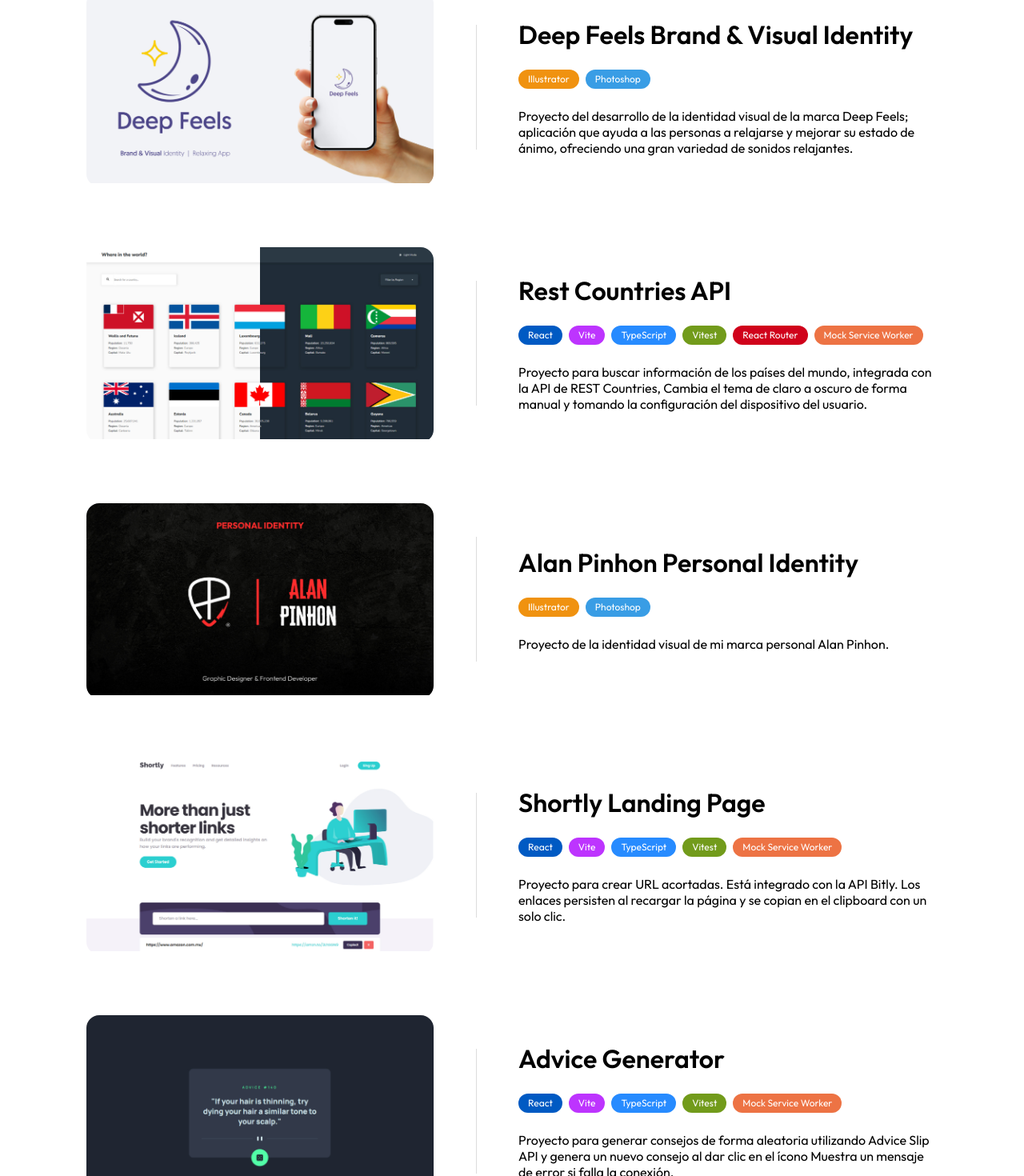
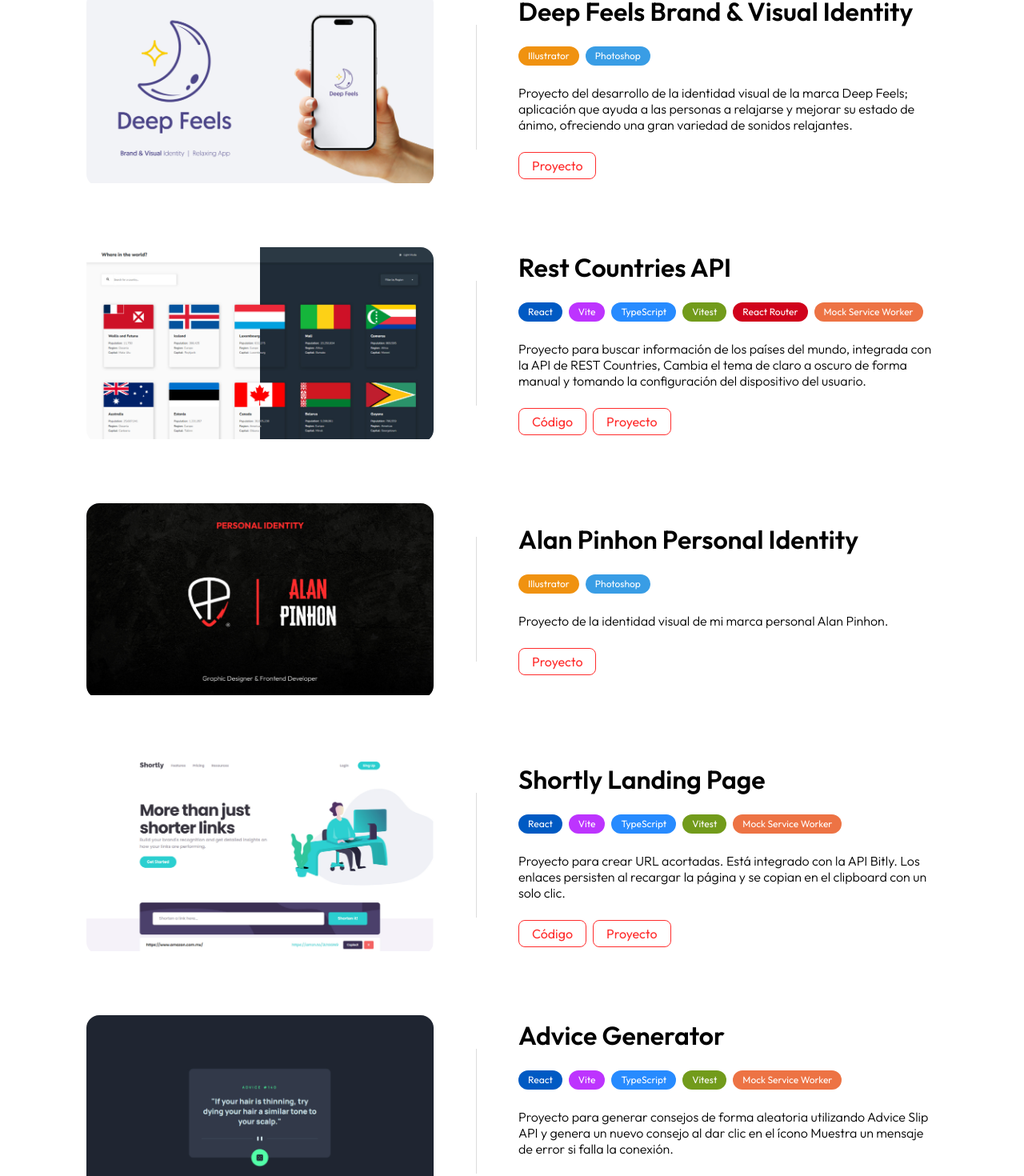
Before and after one commit to AlanPinhon/ap-portfolio, a React (Vite) app: page / in a window 1280 px wide. Shown: the part 2833-4303 px from the top of the page at 80% size. Built offline with nearby package versions, Linux system fonts and the light colour scheme.

Commit message:
chore: links button added to each project

```diff
--- /dev/null
+++ b/src/components/ButtonLink/ButtonLink.tsx
@@ -0,0 +1,14 @@
+import React from 'react';
+import './ButtonLinkStyles.css';
+
+type BtnLinkProps = {
+  href: string;
+  children: React.ReactNode;
+}
+
+export const ButtonLink = ({href, children}:BtnLinkProps) => (
+  <a className='btn-link' href={href}>
+
+    {children}
+  </a>
+)
--- /dev/null
+++ b/src/components/ButtonLink/ButtonLinkStyles.css
@@ -0,0 +1,13 @@
+.btn-link {
+  color: var(--rock-red);
+  padding: .5rem 1rem;
+  border: 1px solid var(--rock-red);
+  border-radius: .5rem;
+  transition: all .15s ease-in-out;
+
+  &:hover {
+    color: var(--main-white);
+    background-color: var(--rock-red);
+  }
+
+}
--- a/src/components/ProjectCard/ProjectCard.tsx
+++ b/src/components/ProjectCard/ProjectCard.tsx
@@ -10,9 +10,10 @@ type ProjectCardProps = {
     color: string,
     tagName: string
   }[];
+  children: React.ReactNode;
 }
 
-export const DevProjectCard = ({altImg, description, img, title, tags}:ProjectCardProps) => (
+export const DevProjectCard = ({altImg, description, img, children, title, tags}:ProjectCardProps) => (
   <section className="project-card">
     <div className="img-container">
       <img src={img} alt={altImg} />
@@ -23,11 +24,14 @@ export const DevProjectCard = ({altImg, description, img, title, tags}:ProjectCa
       <div className="tag-container">
       {
         (tags && tags.length > 0) && tags.map( ({color, tagName}) => (
-          <Tag color={color} tagName={tagName}/>
+          <Tag key={tagName} color={color} tagName={tagName}/>
         ))
       }
       </div>
       <p className="project-description">{description}</p>
+      <div className="links-container">
+        {children}
+      </div>
     </div>
   </section>
 )
--- a/src/components/ProjectCard/ProjectCardStyles.css
+++ b/src/components/ProjectCard/ProjectCardStyles.css
@@ -38,6 +38,15 @@
     flex-wrap: wrap;
     gap: .5rem;
   }
+
+  & .project-description {
+    font-weight: var(--outfit-light);
+  }
+
+  & .links-container {
+    display: flex;
+    gap: .5rem;
+  }
 }
 
 
--- a/src/components/Projects/Projects.tsx
+++ b/src/components/Projects/Projects.tsx
@@ -7,6 +7,7 @@ import APBrand from '../../assets/img/project-img/ap-brand-cover.jpg';
 import ShortlyCover from '../../assets/img/project-img/shortly-cover.jpg';
 import AdviceCover from '../../assets/img/project-img/advice-cover.jpg';
 import { tagList } from './tagList';
+import { ButtonLink } from '../ButtonLink/ButtonLink';
 import './ProjectsStyles.css'
 
 export const Projects = () => (
@@ -24,7 +25,10 @@ export const Projects = () => (
         estilos y pautas de diseño para facilitar el desarrollo de la aplicación
         Deep Feels.'
         tags={[tagList.react, tagList.ts, tagList.styled, tagList.webpack, tagList.storybook, tagList.jest]}
-      />
+      >
+        <ButtonLink href='#'>Código</ButtonLink>
+        <ButtonLink href='#'>Proyecto</ButtonLink>
+      </DevProjectCard>
 
       <DevProjectCard
         img={DeepFeelsFigma}
@@ -34,7 +38,9 @@ export const Projects = () => (
         destinado a proporcionar un conjunto coherente de componentes reutilizables,
         estilos y pautas de diseño para facilitar el desarrollo de la aplicación Deep Feels.'
         tags={[tagList.figma]}
-      />
+      >
+        <ButtonLink href='#'>Proyecto</ButtonLink>
+      </DevProjectCard>
 
       <DevProjectCard
         img={DeepFeelsBrand}
@@ -45,7 +51,9 @@ export const Projects = () => (
         y mejorar su estado de ánimo, ofreciendo una gran variedad de sonidos
         relajantes.'
         tags={[tagList.ai, tagList.ps]}
-      />
+      >
+        <ButtonLink href='#'>Proyecto</ButtonLink>
+      </DevProjectCard>
 
       <DevProjectCard
         img={RestCountries}
@@ -55,7 +63,10 @@ export const Projects = () => (
         integrada con la API de REST Countries, Cambia el tema de claro a oscuro de
         forma manual y tomando la configuración del dispositivo del usuario.'
         tags={[tagList.react, tagList.vite, tagList.ts, tagList.vitest, tagList.reactRouter, tagList.msw]}
-      />
+      >
+        <ButtonLink href='#'>Código</ButtonLink>
+        <ButtonLink href='#'>Proyecto</ButtonLink>
+      </DevProjectCard>
 
       <DevProjectCard
         img={APBrand}
@@ -63,7 +74,9 @@ export const Projects = () => (
         title='Alan Pinhon Personal Identity'
         description='Proyecto de la identidad visual de mi marca personal Alan Pinhon.'
         tags={[tagList.ai, tagList.ps]}
-      />
+      >
+        <ButtonLink href='#'>Proyecto</ButtonLink>
+      </DevProjectCard>
 
       <DevProjectCard
         img={ShortlyCover}
@@ -72,7 +85,10 @@ export const Projects = () => (
         description='Proyecto para crear URL acortadas. Está integrado con la API Bitly.
         Los enlaces persisten al recargar la página y se copian en el clipboard con un solo clic.'
         tags={[tagList.react, tagList.vite, tagList.ts, tagList.vitest, tagList.msw]}
-      />
+      >
+        <ButtonLink href='#'>Código</ButtonLink>
+        <ButtonLink href='#'>Proyecto</ButtonLink>
+      </DevProjectCard>
 
       <DevProjectCard
         img={AdviceCover}
@@ -82,7 +98,10 @@ export const Projects = () => (
         Advice Slip API y genera un nuevo consejo al dar clic en el ícono
         Muestra un mensaje de error si falla la conexión.'
         tags={[tagList.react, tagList.vite, tagList.ts, tagList.vitest, tagList.msw]}
-      />
+      >
+        <ButtonLink href='#'>Código</ButtonLink>
+        <ButtonLink href='#'>Proyecto</ButtonLink>
+      </DevProjectCard>
 
     </div>
   </section>
```
